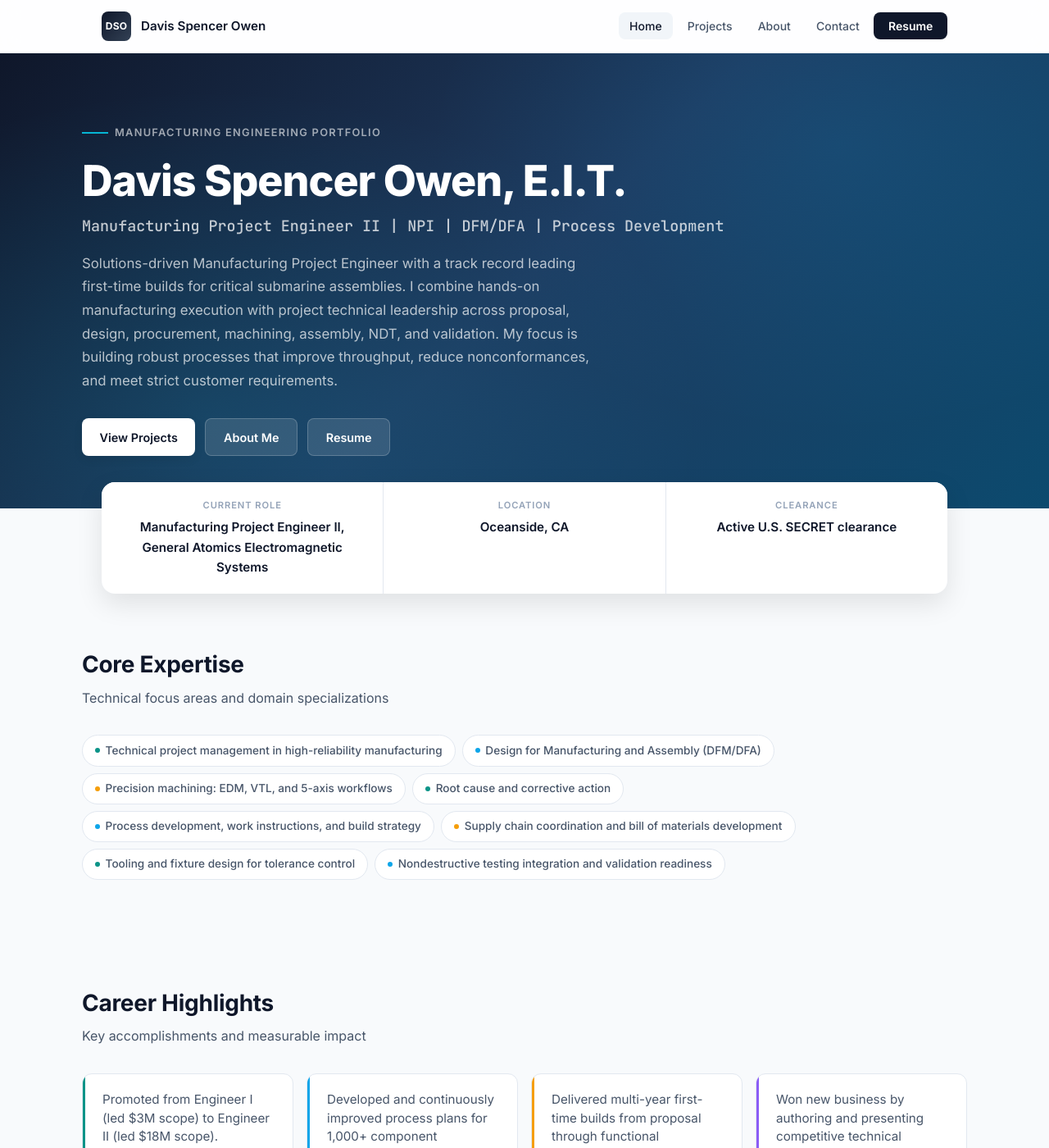
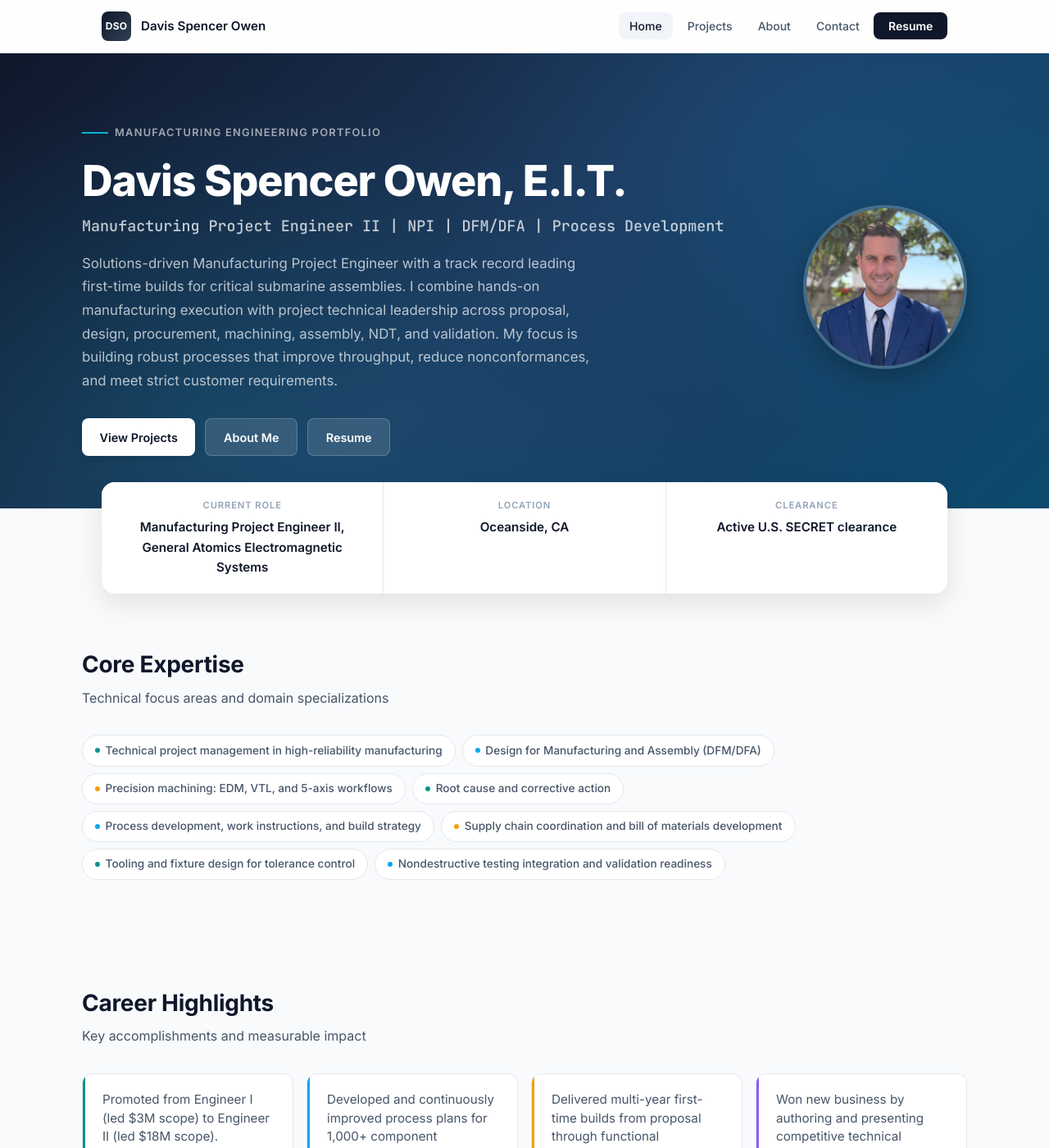
Before and after one commit to dsovven/Davis-Spencer-Owen-Portfolio, a Jekyll site: the page built from index.md, in a window 1280 px wide and 1400 px high. Shown: the whole window at 82% size. Built offline with Jekyll 4.4.1, drawn with Linux system fonts in a browser that asks for light colours.

Commit message:
headshot code

```diff
--- a/assets/css/style.css
+++ b/assets/css/style.css
@@ -186,6 +186,30 @@ a:hover { color: var(--color-primary); }
   max-width: var(--container);
   margin: 0 auto;
   position: relative;
+}
+
+.hero-split {
+  display: flex;
+  align-items: center;
+  gap: 3rem;
+}
+
+.hero-text {
+  flex: 1;
+  min-width: 0;
+}
+
+.hero-photo {
+  flex-shrink: 0;
+}
+
+.hero-photo img {
+  width: 200px;
+  height: 200px;
+  border-radius: 50%;
+  object-fit: cover;
+  border: 4px solid rgba(255,255,255,.2);
+  box-shadow: 0 12px 32px rgba(0,0,0,.25);
 }
 
 .hero-eyebrow {
@@ -654,6 +678,31 @@ a:hover { color: var(--color-primary); }
   color: var(--color-teal);
 }
 
+/* ===== ABOUT INTRO ===== */
+.about-intro {
+  display: flex;
+  align-items: flex-start;
+  gap: 2rem;
+  margin-bottom: 1rem;
+}
+
+.about-photo {
+  flex-shrink: 0;
+}
+
+.about-photo img {
+  width: 140px;
+  height: 140px;
+  border-radius: 50%;
+  object-fit: cover;
+  border: 3px solid var(--color-border);
+  box-shadow: var(--shadow-md);
+}
+
+.about-summary h2 {
+  margin-top: 0;
+}
+
 /* ===== PAGE CONTENT ===== */
 .page-content {
   padding: 2.5rem 0 4rem;
@@ -815,6 +864,27 @@ a:hover { color: var(--color-primary); }
 
   .hero { padding: 3.5rem 1.5rem 3rem; }
   .hero h1 { font-size: 1.85rem; }
+
+  .hero-split {
+    flex-direction: column-reverse;
+    text-align: center;
+    gap: 1.5rem;
+  }
+
+  .hero-photo img {
+    width: 140px;
+    height: 140px;
+  }
+
+  .hero-eyebrow { justify-content: center; }
+  .hero-actions { justify-content: center; }
+  .hero-intro { margin-left: auto; margin-right: auto; }
+
+  .about-intro {
+    flex-direction: column;
+    align-items: center;
+    text-align: center;
+  }
 
   .info-strip-inner {
     grid-template-columns: 1fr;
--- a/index.md
+++ b/index.md
@@ -4,15 +4,20 @@ permalink: /
 ---
 
 <section class="hero">
-  <div class="hero-inner">
-    <p class="hero-eyebrow">Manufacturing Engineering Portfolio</p>
-    <h1>{{ site.data.profile.name }}</h1>
-    <p class="hero-headline">{{ site.data.profile.headline }}</p>
-    <p class="hero-intro">{{ site.data.profile.intro }}</p>
-    <div class="hero-actions">
-      <a class="btn btn-primary" href="{{ '/projects/' | relative_url }}">View Projects</a>
-      <a class="btn btn-secondary" href="{{ '/about/' | relative_url }}">About Me</a>
-      <a class="btn btn-secondary" href="{{ site.data.profile.resume_file | relative_url }}">Resume</a>
+  <div class="hero-inner hero-split">
+    <div class="hero-text">
+      <p class="hero-eyebrow">Manufacturing Engineering Portfolio</p>
+      <h1>{{ site.data.profile.name }}</h1>
+      <p class="hero-headline">{{ site.data.profile.headline }}</p>
+      <p class="hero-intro">{{ site.data.profile.intro }}</p>
+      <div class="hero-actions">
+        <a class="btn btn-primary" href="{{ '/projects/' | relative_url }}">View Projects</a>
+        <a class="btn btn-secondary" href="{{ '/about/' | relative_url }}">About Me</a>
+        <a class="btn btn-secondary" href="{{ site.data.profile.resume_file | relative_url }}">Resume</a>
+      </div>
+    </div>
+    <div class="hero-photo">
+      <img src="{{ '/assets/img/headshotcircle.jpg' | relative_url }}" alt="Davis Spencer Owen headshot">
     </div>
   </div>
 </section>
```
Also changed, not shown: about.md (+9 -3 lines).
